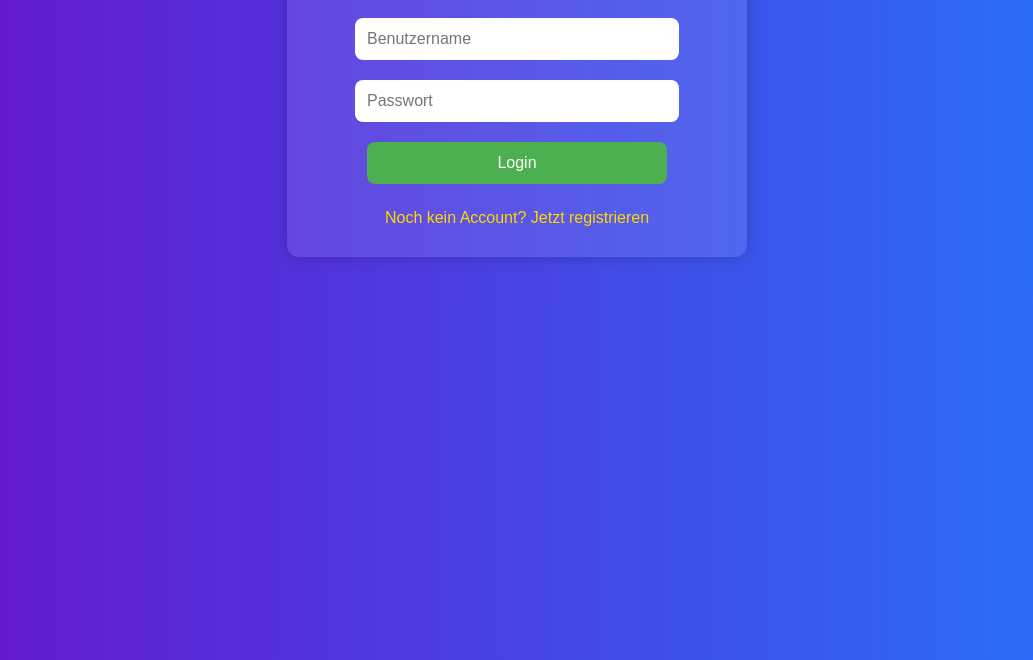
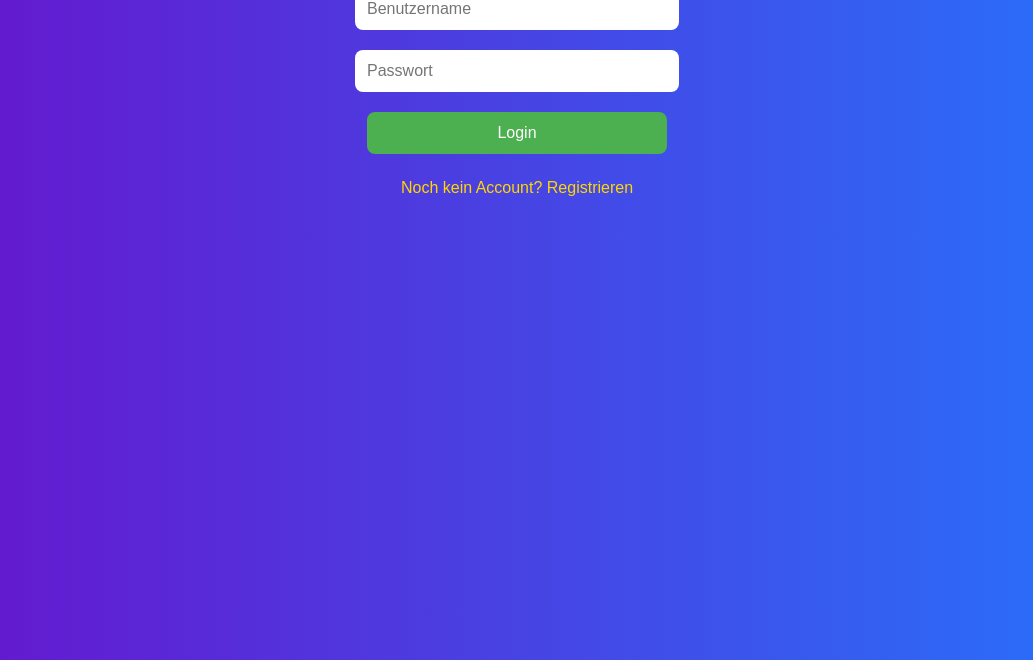
Before and after one commit to Arthi2025/2, a website: page public/login.html in a window 1280 px wide. Shown: the part 140-800 px from the top of the page, without its empty margins (123-1156 px from the left). Drawn offline with Linux system fonts and the light colour scheme.

Commit message:
Update login.html

```diff
--- a/public/login.html
+++ b/public/login.html
@@ -6,14 +6,12 @@
   <link rel="stylesheet" href="css/style.css">
 </head>
 <body>
-  <div class="container">
-    <h1>Login</h1>
-    <form action="/login" method="POST" class="form-box">
-      <input name="username" type="text" placeholder="Benutzername" required><br>
-      <input name="password" type="password" placeholder="Passwort" required><br>
-      <button type="submit">Login</button>
-    </form>
-    <a href="/register.html">Noch kein Account? Jetzt registrieren</a>
-  </div>
+  <h1>Login</h1>
+  <form action="/login" method="POST">
+    <input name="username" type="text" placeholder="Benutzername" required><br>
+    <input name="password" type="password" placeholder="Passwort" required><br>
+    <button type="submit">Login</button>
+  </form>
+  <a href="/register.html">Noch kein Account? Registrieren</a>
 </body>
 </html>
```
